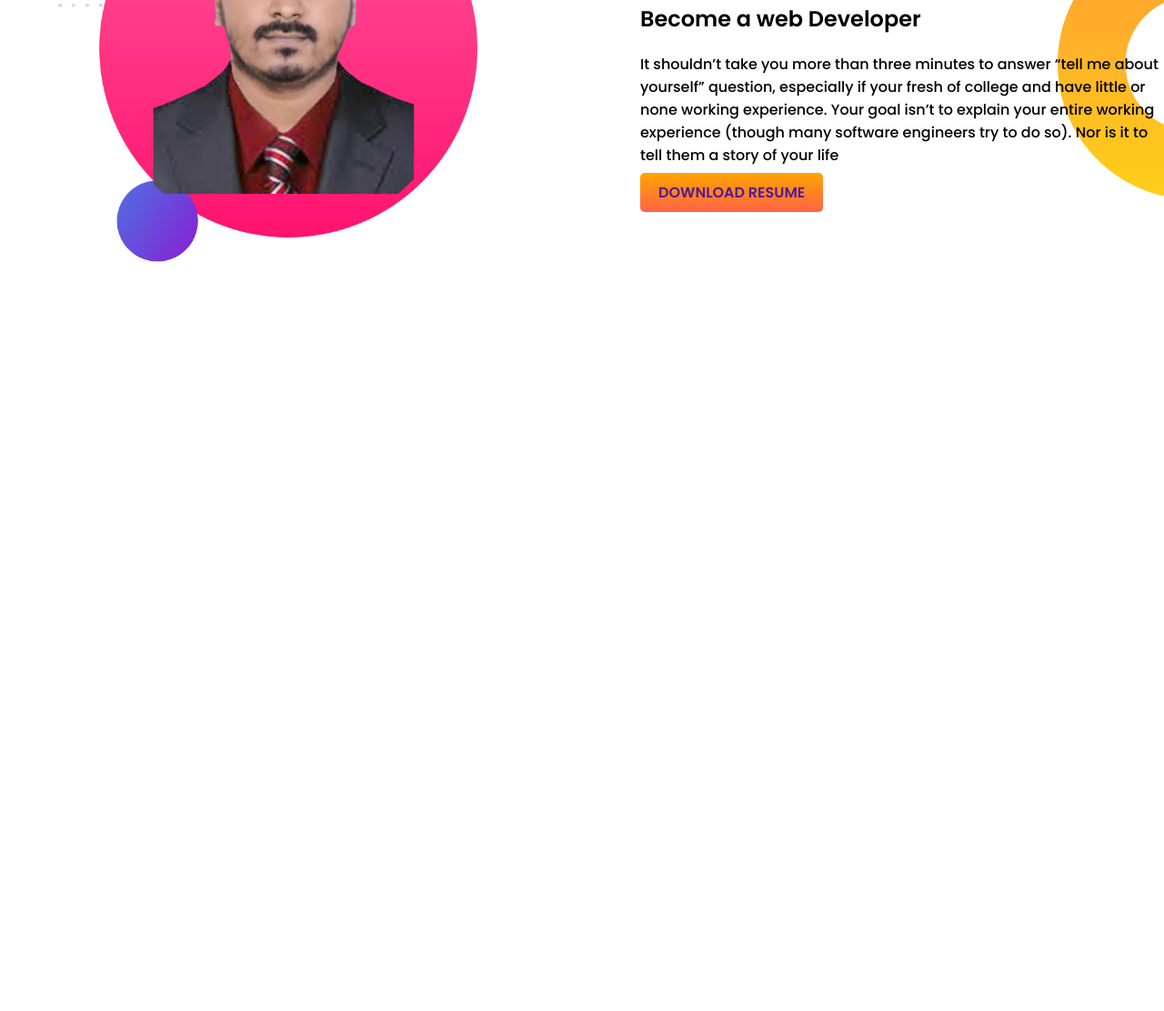
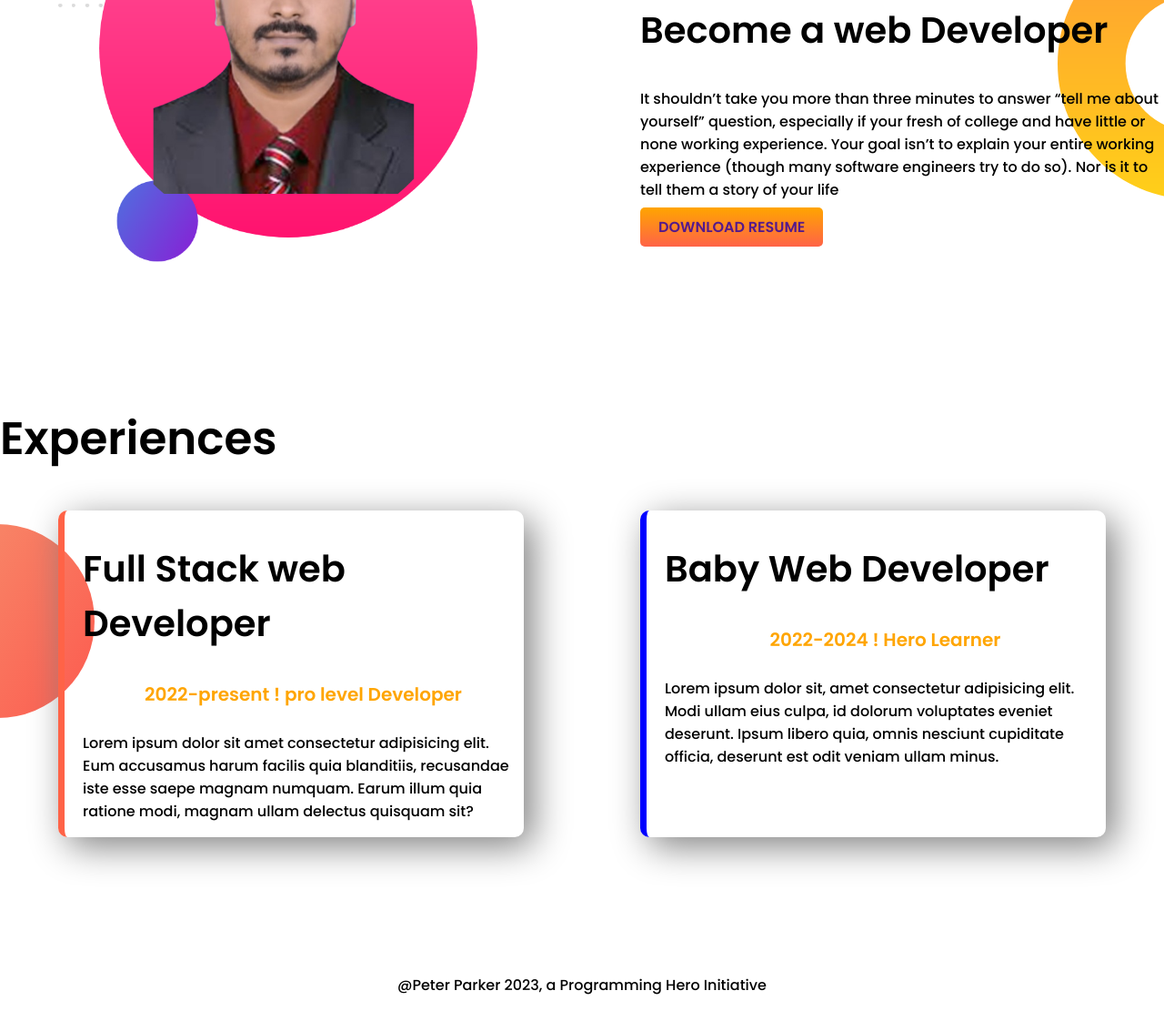
Before and after one commit to alamgir6934/developer-portfolio, a plain HTML site: page index.html in a window 1280 px wide. Shown: the part 793-1904 px from the top of the page at 91% size. Before the commit the page ends 1238 px from the top, so only its background shows below. Drawn offline with Linux system fonts and the light colour scheme.

Commit message:
footer added

```diff
--- a/index.html
+++ b/index.html
@@ -15,7 +15,7 @@
 </head>
 
 <body>
-    <section class="top-banner">
+    <section class="top-banner flexible-container">
         <div class="half-width">
             <h1>Welcome To</h1>
             <h1><span class="orange">Alamgir Hossen </span>world!</h1>
@@ -32,7 +32,7 @@
             <img src="./images/my-bg.png" alt="">
         </div>
     </section>
-    <section class="dream-big">
+    <section class="dream-big flexible-container">
         <div class="half-width">
             <img src="./images/my-bg2.png" alt="">
         </div>
@@ -48,6 +48,31 @@
             <a class="link-button" target="_blank" href="">DOWNLOAD RESUME</a>
         </div>
     </section>
+    <section class="experience-area">
+        <h1>Experiences</h1>
+        <div class="flexible-container">
+            <div id="full-stack-developer" class="experience-item">
+                <h2>Full Stack web Developer</h2>
+                <h4 class="orange">2022-present ! pro level Developer</h4>
+                <p>Lorem ipsum dolor sit amet consectetur adipisicing elit. Eum accusamus harum facilis quia blanditiis,
+                    recusandae iste esse saepe magnam numquam. Earum illum quia ratione modi, magnam ullam delectus
+                    quisquam
+                    sit?</p>
+            </div>
+            <div id="baby-web-developer" class="experience-item">
+                <h2>Baby Web Developer</h2>
+                <h4 class="orange">2022-2024 ! Hero Learner</h4>
+                <p>Lorem ipsum dolor sit, amet consectetur adipisicing elit. Modi ullam eius culpa, id dolorum
+                    voluptates
+                    eveniet deserunt. Ipsum libero quia, omnis nesciunt cupiditate officia, deserunt est odit veniam
+                    ullam
+                    minus.</p>
+            </div>
+        </div>
+    </section>
+    <footer>
+        <p>@Peter Parker 2023, a Programming Hero Initiative</p>
+    </footer>
 </body>
 
 </html>
--- a/style.css
+++ b/style.css
@@ -5,13 +5,24 @@ body {
 
 h1 {
     font-size: 50px;
+
+}
+
+h2 {
+    font-size: 40px;
+
+}
+
+h4 {
+    font-size: 20px;
+    text-align: center;
 }
 
 .orange {
     color: orange;
 }
 
-section {
+.flexible-container {
     display: flex;
     margin-bottom: 150px;
 }
@@ -45,3 +56,31 @@ section {
     background-repeat: no-repeat;
     background-position: right;
 }
+
+.experience-area {
+    background-image: url(./images/exp-bg.png);
+    background-repeat: no-repeat;
+    background-position: left;
+}
+
+.experience-item {
+    width: 40%;
+    margin-left: 5%;
+    margin-right: 5%;
+    padding-left: 20px;
+    border-radius: 10px;
+    box-shadow: 10px 10px 40px gray;
+
+}
+
+#full-stack-developer {
+    border-left: 7px solid tomato;
+}
+
+#baby-web-developer {
+    border-left: 7px solid blue;
+}
+
+footer p {
+    text-align: center;
+}
```
